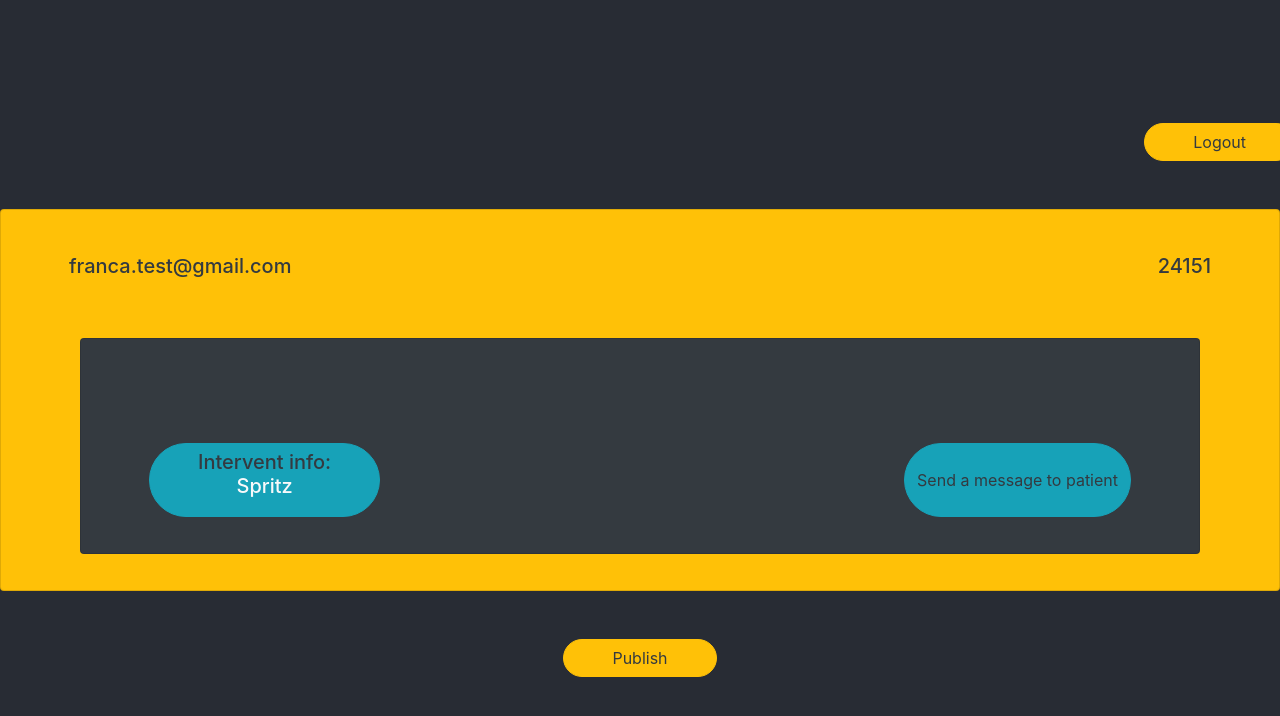
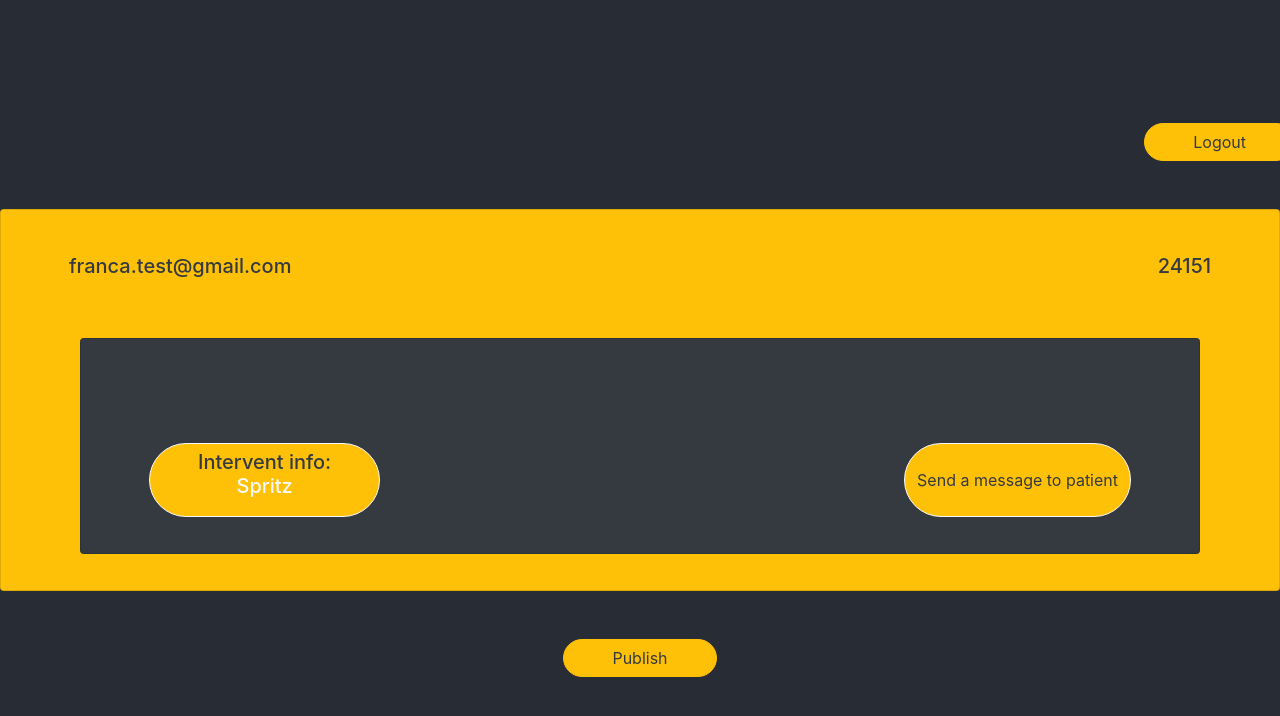
Before and after one commit to marcosaccarola/Health-Advantage, a React (Create React App) app: page / in a window 1280 px wide. Shown: the top 716 px of the page. Built offline with nearby package versions, Linux system fonts and the light colour scheme.

Commit message:
Update 0240-RequestedInterventions.jsx

```diff
--- a/src/components/0240-RequestedInterventions.jsx
+++ b/src/components/0240-RequestedInterventions.jsx
@@ -51,16 +51,16 @@ const RequestedInterventions=({currentUser,requests})=>{
                     </div>
                     <div className='row justify-content-between mx-5 mt-4 mb-3 text-light'>
                         <Button
-                            variant="info rounded-pill text-dark px-5"
+                            variant="warning rounded-pill text-dark border-light px-5"
                             onClick={()=>handleInterventInfo(reply.requestId)}>
                             <Card.Title>Intervent info:<div className='text-light'>{reply.interventionRequested}</div></Card.Title>
                         </Button>
                         <Button
-                            variant="info rounded-pill text-dark"
+                            variant="warning rounded-pill text-dark border-light"
                             onClick={()=>handleMessages(reply.requestId)}>Send a message to patient</Button>
                     </div>
                 {openedMoreInterventInfo.indexOf(reply.requestId)!==-1&&
-                    <Card className='border-info bg-info text-dark'>
+                    <Card className='border-light bg-warning text-dark'>
                         <Card.Body>
                             <Card.Title className='text-left'>Intervent type: </Card.Title>
                             <Card.Title className='text-left text-light mx-4'>{reply.interventionRequested}</Card.Title>
```
